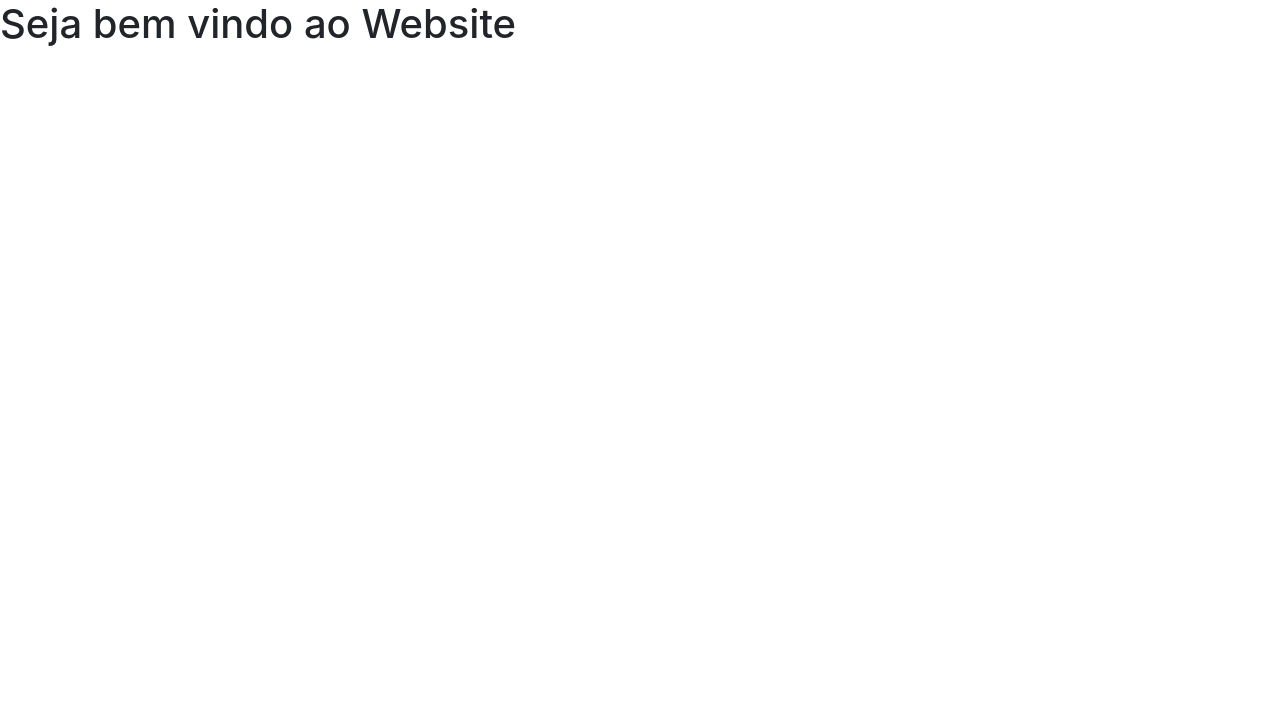
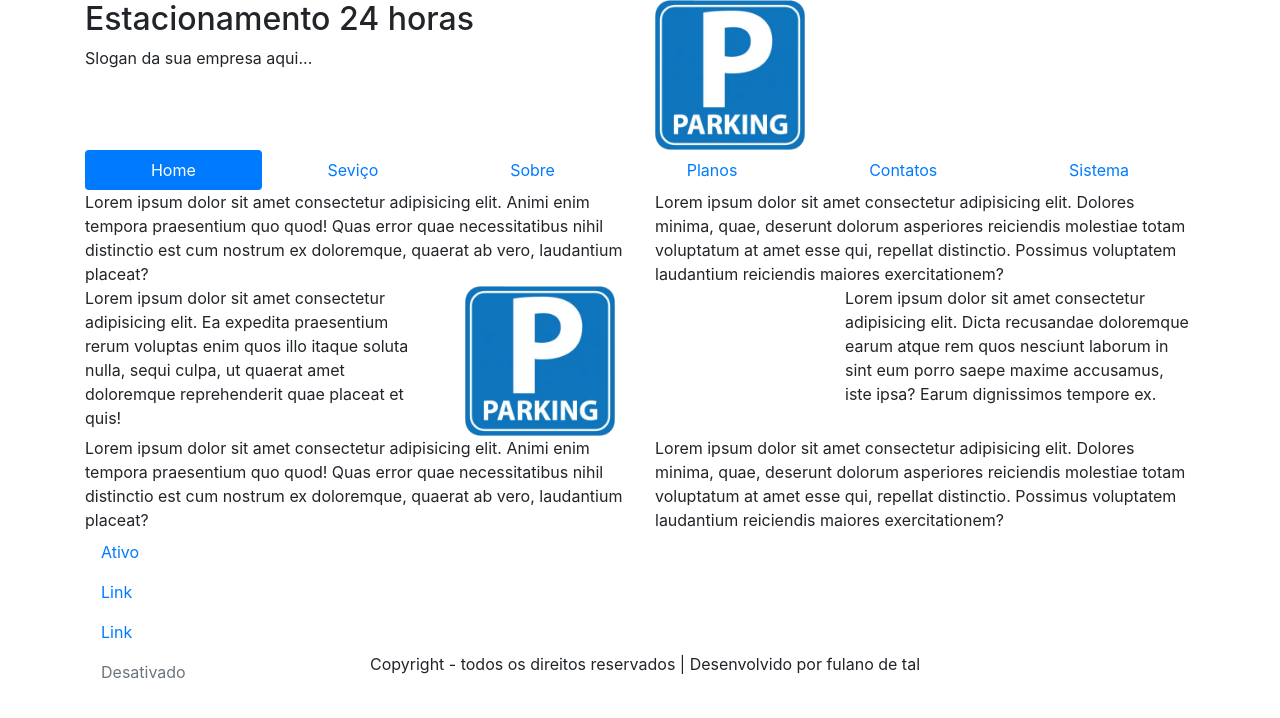
Before and after one commit to benyallan/estacionamento_t, a Django app: page / in a window 1280 px wide. Shown: the top 718 px of the page. Run offline with Django 4.2, Linux system fonts and the light colour scheme; some libraries are stand-ins or nearby versions.

Commit message:
primeira pág feita

```diff
--- /dev/null
+++ b/website/static/css/style.css
@@ -0,0 +1,4 @@
+.footer-website {
+    bottom: 0;
+    position: absolute;
+}
--- a/website/templates/website/base.html
+++ b/website/templates/website/base.html
@@ -6,12 +6,16 @@
     <meta http-equiv="X-UA-Compatible" content="IE=edge">
     <meta name="viewport" content="width=device-width, initial-scale=1.0">
     <link rel="stylesheet" href="{% static 'bootstrap/css/bootstrap.css' %}">
+    <link rel="stylesheet" href="{% static 'css/style.css' %}">
     <title>Website - Estacionamento</title>
 </head>
 <body>
-    {% block main %}
+    <div class="container">
+        {% block main %}
 
-    {% endblock main %}
+        {% endblock main %}
+    </div>
+
     <script src="https://code.jquery.com/jquery-3.3.1.slim.min.js" integrity="sha384-q8i/X+965DzO0rT7abK41JStQIAqVgRVzpbzo5smXKp4YfRvH+8abtTE1Pi6jizo" crossorigin="anonymous"></script>
     <script src="https://cdnjs.cloudflare.com/ajax/libs/popper.js/1.14.3/umd/popper.min.js" integrity="sha384-ZMP7rVo3mIykV+2+9J3UJ46jBk0WLaUAdn689aCwoqbBJiSnjAK/l8WvCWPIPm49" crossorigin="anonymous"></script>
     <script src="https://stackpath.bootstrapcdn.com/bootstrap/4.1.3/js/bootstrap.min.js" integrity="sha384-ChfqqxuZUCnJSK3+MXmPNIyE6ZbWh2IMqE241rYiqJxyMiZ6OW/JmZQ5stwEULTy" crossorigin="anonymous"></script>
--- /dev/null
+++ b/website/templates/website/footer.html
@@ -0,0 +1,24 @@
+<div class="row">
+    <div class="col-3">
+        <ul class="nav flex-column">
+            <li class="nav-item">
+                <a class="nav-link active" href="#">Ativo</a>
+            </li>
+            <li class="nav-item">
+                <a class="nav-link" href="#">Link</a>
+            </li>
+            <li class="nav-item">
+                <a class="nav-link" href="#">Link</a>
+            </li>
+            <li class="nav-item">
+                <a class="nav-link disabled" href="#">Desativado</a>
+            </li>
+        </ul>
+    </div>
+    <div class="col-9">
+        <p class="footer-website">
+            Copyright - todos os direitos reservados |
+            Desenvolvido por fulano de tal
+        </p>
+    </div>
+</div>
--- a/website/templates/website/index.html
+++ b/website/templates/website/index.html
@@ -1,6 +1,69 @@
 {% extends "website/base.html" %}
-
+{% load static %}
 
 {% block main %}
-    <h1>Seja bem vindo ao Website</h1>
+    <div class="row">
+        <div class="col-6">
+            <h2>Estacionamento 24 horas</h2>
+            <span>Slogan da sua empresa aqui...</span>
+        </div>
+        <div class="col-6">
+            <img
+                src="{% static 'img/park.png' %}"
+                alt="Estacionamento 24 horas"
+                width="150">
+        </div>
+    </div>
+    {% include "website/menu.html" %}
+    <div class="row">
+        <div class="col-6">
+            Lorem ipsum dolor sit amet consectetur adipisicing elit.
+            Animi enim tempora praesentium quo quod! Quas error quae
+            necessitatibus nihil distinctio est cum nostrum ex doloremque,
+            quaerat ab vero, laudantium placeat?
+        </div>
+        <div class="col-6">
+            Lorem ipsum dolor sit amet consectetur adipisicing elit.
+            Dolores minima, quae, deserunt dolorum asperiores reiciendis
+            molestiae totam voluptatum at amet esse qui, repellat
+            distinctio. Possimus voluptatem laudantium reiciendis
+            maiores exercitationem?
+        </div>
+    </div>
+    <div class="row">
+        <div class="col-4">
+            Lorem ipsum dolor sit amet consectetur adipisicing
+            elit. Ea expedita praesentium rerum voluptas enim
+            quos illo itaque soluta nulla, sequi culpa, ut quaerat
+            amet doloremque reprehenderit quae placeat et quis!
+        </div>
+        <div class="col-4">
+            <img
+            src="{% static 'img/park.png' %}"
+            alt="Estacionamento 24 horas"
+            width="150">
+        </div>
+        <div class="col-4">
+            Lorem ipsum dolor sit amet consectetur adipisicing elit.
+            Dicta recusandae doloremque earum atque rem quos
+            nesciunt laborum in sint eum porro saepe maxime
+            accusamus, iste ipsa? Earum dignissimos tempore ex.
+        </div>
+    </div>
+    <div class="row">
+        <div class="col-6">
+            Lorem ipsum dolor sit amet consectetur adipisicing elit.
+            Animi enim tempora praesentium quo quod! Quas error quae
+            necessitatibus nihil distinctio est cum nostrum ex doloremque,
+            quaerat ab vero, laudantium placeat?
+        </div>
+        <div class="col-6">
+            Lorem ipsum dolor sit amet consectetur adipisicing elit.
+            Dolores minima, quae, deserunt dolorum asperiores reiciendis
+            molestiae totam voluptatum at amet esse qui, repellat
+            distinctio. Possimus voluptatem laudantium reiciendis
+            maiores exercitationem?
+        </div>
+    </div>
+    {% include "website/footer.html" %}
 {% endblock main %}
--- /dev/null
+++ b/website/templates/website/menu.html
@@ -0,0 +1,24 @@
+<div class="row">
+    <div class="col-12">
+        <ul class="nav nav-pills nav-fill">
+            <li class="nav-item">
+                <a class="nav-link active" href="#">Home</a>
+            </li>
+            <li class="nav-item">
+                <a class="nav-link" href="#">Seviço</a>
+            </li>
+            <li class="nav-item">
+                <a class="nav-link" href="#">Sobre</a>
+            </li>
+            <li class="nav-item">
+                <a class="nav-link" href="#">Planos</a>
+            </li>
+            <li class="nav-item">
+                <a class="nav-link" href="#">Contatos</a>
+            </li>
+            <li class="nav-item">
+                <a class="nav-link" href="#">Sistema</a>
+            </li>
+        </ul>
+    </div>
+</div>
```
Also changed, not shown: static/img/park.png (added), 1 other file.
